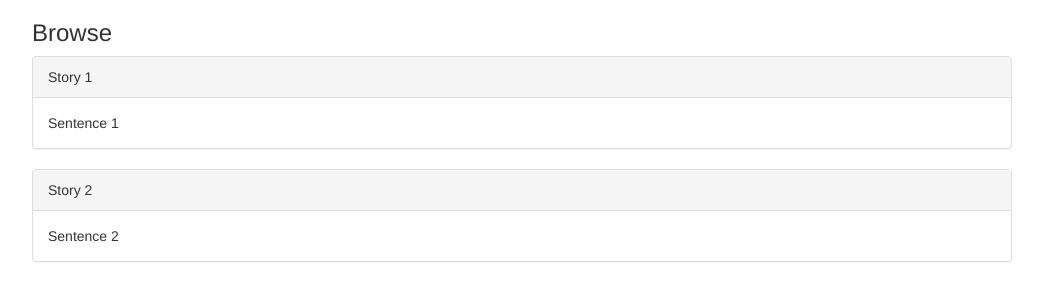
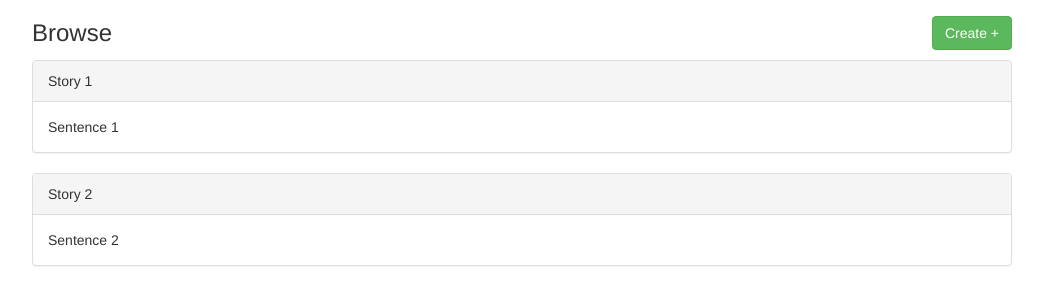
Before and after one commit to drothblatt/Untitled, a Flask app: page /browse in a window 1280 px wide. Shown: the part 52-357 px from the top of the page, without its empty margins (118-1161 px from the left). Run offline with Flask 2, Linux system fonts and the light colour scheme; data that the repository does not hold is empty; some libraries are stand-ins or nearby versions.

Commit message:
added create button to browse

```diff
--- a/templates/browse.html
+++ b/templates/browse.html
@@ -3,7 +3,11 @@
 {% block body %}
 
 <div class="middleBody">
-<h3>Browse</h3>
+  <h3>Browse</h3>
+  <p align="right" style="margin-top:-40px;">
+    <a href="/create" class="btn btn-success">Create +</a>
+    </button>
+  </p>
 <div class="panel panel-default">
   <div class="panel-heading">Story 1</div>
   <div class="panel-body">Sentence 1</div>
```
